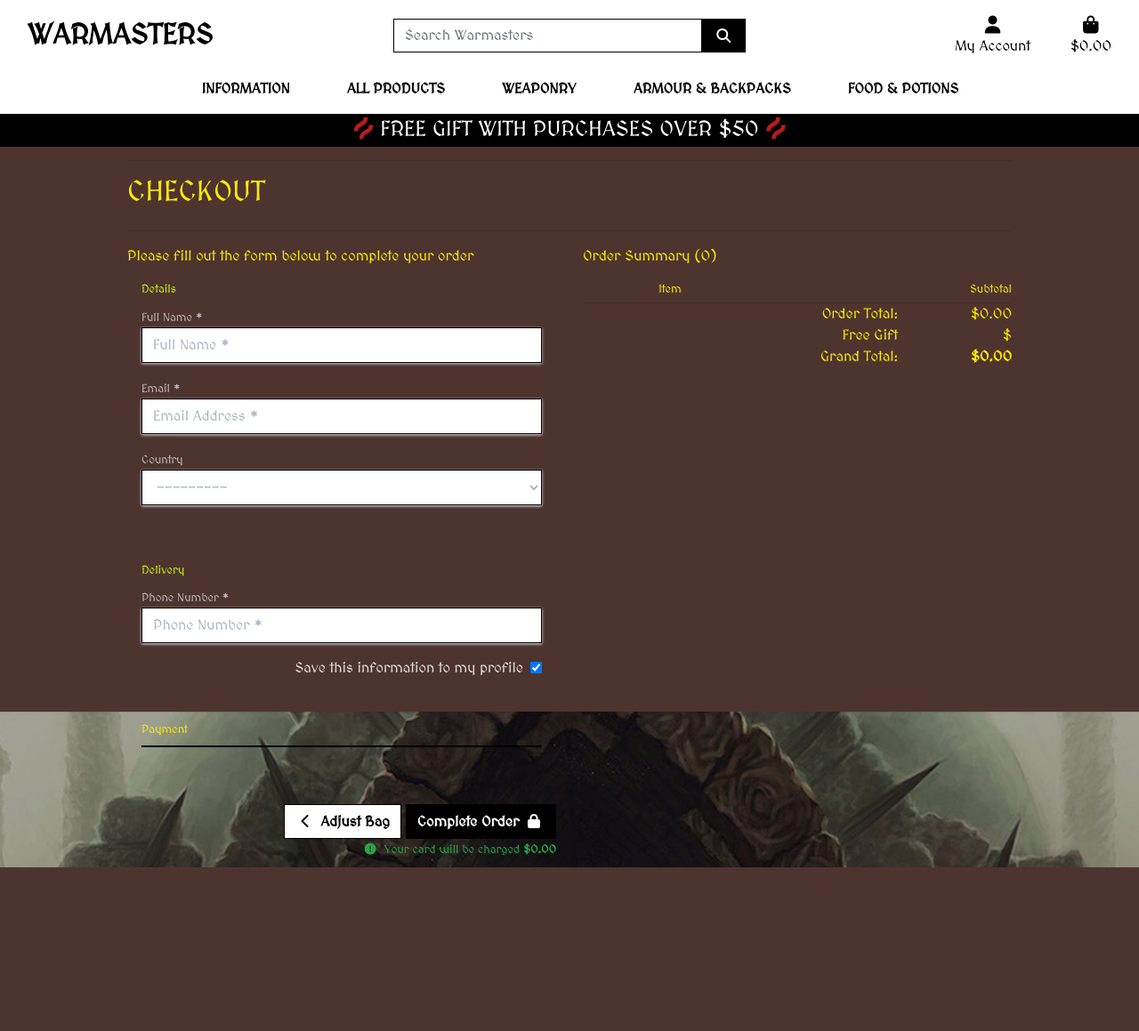
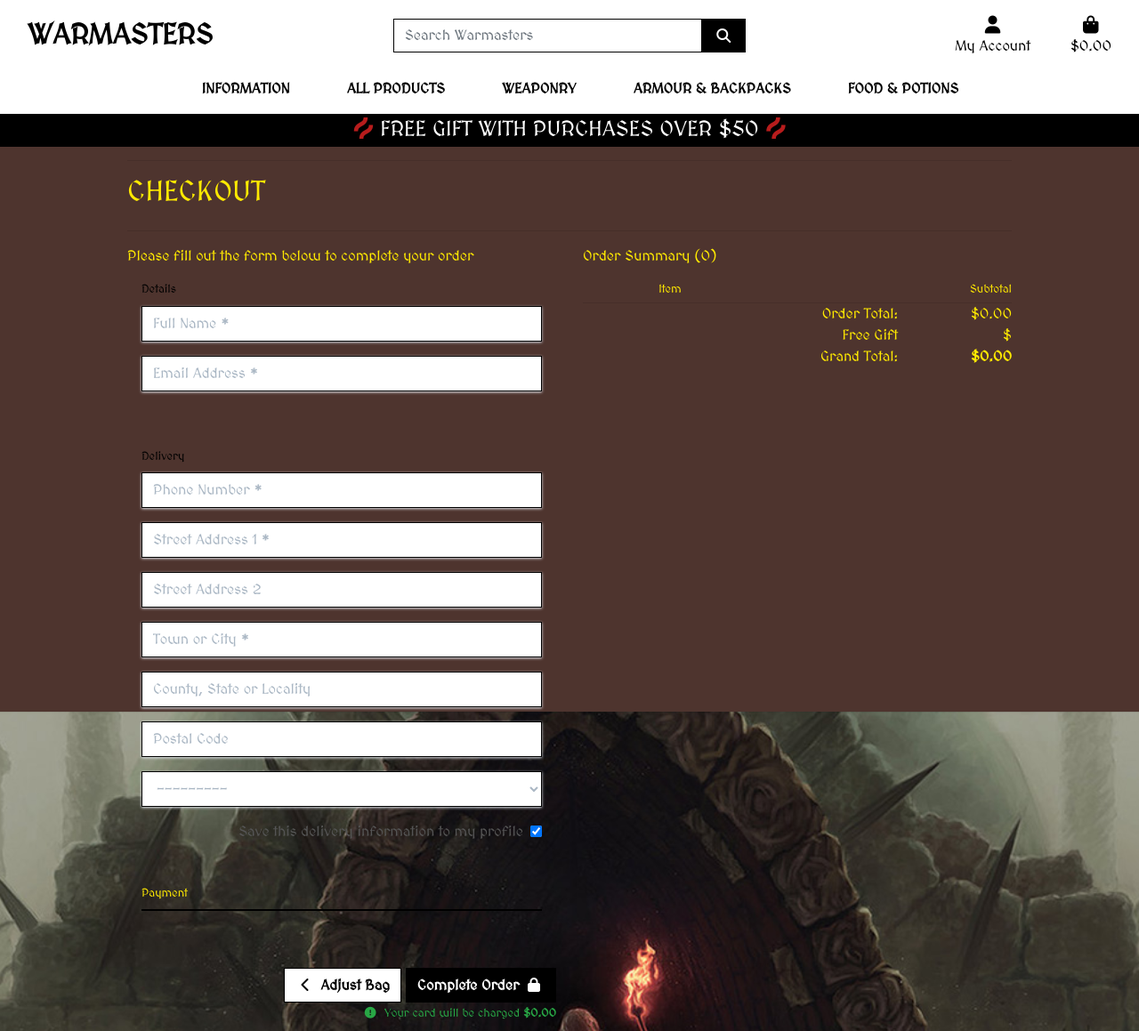
Before and after one commit to pauld0051/warmasters, a Django app: template checkout/templates/checkout/checkout.html in a window 1280 px wide. Shown: the whole page at 89% size. Before the commit the page ends 975 px from the top, so only its background shows below. Run offline with Django 3.2, Linux system fonts and the light colour scheme; the template is opened without the code that fills it: values that come from a table or form of the project are taken from there, others are empty; the visitor is signed in with stand-in values (Sample User, id 1); parts of the project's set-up code (start-up, migrations or seed data) failed here and were passed over; some libraries are stand-ins or nearby versions.

Commit message:
Reinsert all form fields as required by Stripe

```diff
--- a/checkout/forms.py
+++ b/checkout/forms.py
@@ -1,7 +1,3 @@
-"""
-Form details for checkout.
-"""
-
 from django import forms
 from .models import Order
 
@@ -10,7 +6,9 @@
     class Meta:
         model = Order
         fields = ('full_name', 'email', 'phone_number',
-                  'country',)
+                  'street_address1', 'street_address2',
+                  'town_or_city', 'postcode', 'country',
+                  'county',)
 
     def __init__(self, *args, **kwargs):
         """
@@ -22,6 +20,11 @@
             'full_name': 'Full Name',
             'email': 'Email Address',
             'phone_number': 'Phone Number',
+            'postcode': 'Postal Code',
+            'town_or_city': 'Town or City',
+            'street_address1': 'Street Address 1',
+            'street_address2': 'Street Address 2',
+            'county': 'County, State or Locality',
         }
 
         self.fields['full_name'].widget.attrs['autofocus'] = True
--- a/checkout/models.py
+++ b/checkout/models.py
@@ -15,13 +15,25 @@
 
 class Order(models.Model):
     order_number = models.CharField(max_length=32, null=False, editable=False)
-    full_name = models.CharField(max_length=50, null=False, blank=False)
     user_profile = models.ForeignKey(UserProfile, on_delete=models.SET_NULL,
                                      null=True, blank=True, related_name='orders')
+    full_name = models.CharField(max_length=50, null=False, blank=False)
     email = models.EmailField(max_length=254, null=False, blank=False)
     phone_number = models.CharField(max_length=20, null=False, blank=False)
     country = CountryField(blank_label='Country *', null=False, blank=False)
+    postcode = models.CharField(
+        max_length=20, null=True, blank=True)
+    town_or_city = models.CharField(
+        max_length=40, null=False, blank=False)
+    street_address1 = models.CharField(
+        max_length=80, null=False, blank=False)
+    street_address2 = models.CharField(
+        max_length=80, null=True, blank=True)
+    county = models.CharField(max_length=80, null=True,
+                              blank=True)
     date = models.DateTimeField(auto_now_add=True)
+    delivery_cost = models.DecimalField(
+        max_digits=6, decimal_places=2, null=False, default=0)
     order_total = models.DecimalField(
         max_digits=10, decimal_places=2, null=False, default=0)
     grand_total = models.DecimalField(
@@ -29,6 +41,7 @@
     original_bag = models.TextField(null=False, blank=False, default='')
     stripe_pid = models.CharField(
         max_length=254, null=False, blank=False, default='')
+
 
     def _generate_order_number(self):
         """
--- a/checkout/static/checkout/js/stripe_elements.js
+++ b/checkout/static/checkout/js/stripe_elements.js
@@ -62,10 +62,8 @@
   };
   var url = "/checkout/cache_checkout_data/";
 
-  $.post(url, postData)
-    .done(function () {
-      stripe
-        .confirmCardPayment(clientSecret, {
+   $.post(url, postData).done(function () {
+     stripe.confirmCardPayment(clientSecret, {
        payment_method: {
          card: card,
          billing_details: {
@@ -73,19 +71,27 @@
            phone: $.trim(form.phone_number.value),
            email: $.trim(form.email.value),
            address: {
+             line1: $.trim(form.street_address1.value),
+             line2: $.trim(form.street_address2.value),
+             city: $.trim(form.town_or_city.value),
              country: $.trim(form.country.value),
-              },
-            },
+             state: $.trim(form.county.value),
+           }
+         }
        },
        shipping: {
          name: $.trim(form.full_name.value),
          phone: $.trim(form.phone_number.value),
          address: {
+           line1: $.trim(form.street_address1.value),
+           line2: $.trim(form.street_address2.value),
+           city: $.trim(form.town_or_city.value),
            country: $.trim(form.country.value),
+           postal_code: $.trim(form.postcode.value),
+           state: $.trim(form.county.value),
+         }
        },
-          },
-        })
-        .then(function (result) {
+     }).then(function (result) {
           if (result.error) {
             var errorDiv = document.getElementById("card-errors");
             var html = `
--- a/checkout/templates/checkout/checkout.html
+++ b/checkout/templates/checkout/checkout.html
@@ -72,23 +72,25 @@
             <form action="{% url 'checkout' %}" method="POST" id="payment-form">
                 {% csrf_token %}
                 <fieldset class="rounded px-3 mb-5">
-                    <legend class="fieldset-label small text-lime px-2 w-auto">Details</legend>
-                    <small class="text-med-gray">Full Name *</small>
+                    <legend class="fieldset-label small text-black px-2 w-auto">Details</legend>
                     {{ order_form.full_name | as_crispy_field }}
-                    <small class="text-med-gray">Email *</small>
                     {{ order_form.email | as_crispy_field }}
-                    <small class="text-med-gray">Country</small>
-                    {{ order_form.country | as_crispy_field }}
                 </fieldset>
                 <fieldset class="rounded px-3 mb-5">
-                    <legend class="fieldset-label small text-lime px-2 w-auto">Delivery</legend>
-                    <small class="text-med-gray">Phone Number *</small>
+                    <legend class="fieldset-label small text-black px-2 w-auto">Delivery</legend>
                     {{ order_form.phone_number | as_crispy_field }}
+                    {{ order_form.street_address1 | as_crispy_field }}
+                    {{ order_form.street_address2 | as_crispy_field }}
+                    {{ order_form.town_or_city | as_crispy_field }}
+                    {{ order_form.county | as_crispy_field }}
+                    {{ order_form.postcode | as_crispy_field }}
+                    {{ order_form.country | as_crispy_field }}
                     <div class="form-check form-check-inline float-right mr-0">
                         {% if user.is_authenticated %}
-                        <label class="form-check-label text-lgt-gray" for="id-save-info">Save this information to my
+                        <label class="form-check-label" for="id-save-info">Save this delivery information to my
                             profile</label>
-                        <input class="form-check-input ml-2 mr-0" type="checkbox" id="id-save-info" name="save-info" checked>
+                        <input class="form-check-input ml-2 mr-0" type="checkbox" id="id-save-info" name="save-info"
+                            checked>
                         {% else %}
                         <label class="form-check-label" for="id-save-info">
                             <a class="text-info" href="{% url 'account_signup' %}">Create an account</a> or
--- a/profiles/forms.py
+++ b/profiles/forms.py
@@ -20,6 +20,11 @@
         super().__init__(*args, **kwargs)
         placeholders = {
             'default_phone_number': 'Phone Number',
+            'default_postcode': 'Postal Code',
+            'default_town_or_city': 'Town or City',
+            'default_street_address1': 'Street Address 1',
+            'default_street_address2': 'Street Address 2',
+            'default_county': 'County, State or Locality',
         }
 
         self.fields['default_phone_number'].widget.attrs['autofocus'] = True
--- a/profiles/models.py
+++ b/profiles/models.py
@@ -19,6 +19,14 @@
     user = models.OneToOneField(User, on_delete=models.CASCADE)
     default_phone_number = models.CharField(
         max_length=20, null=True, blank=True)
+    default_street_address1 = models.CharField(
+        max_length=80, null=True, blank=True)
+    default_street_address2 = models.CharField(
+        max_length=80, null=True, blank=True)
+    default_town_or_city = models.CharField(
+        max_length=40, null=True, blank=True)
+    default_county = models.CharField(max_length=80, null=True, blank=True)
+    default_postcode = models.CharField(max_length=20, null=True, blank=True)
     default_country = CountryField(
         blank_label='Country', null=True, blank=True)
 
```
Also changed, not shown: checkout/views.py (+15 -0 lines), checkout/webhook_handler.py (+23 -7 lines), checkout/migrations/0011_auto_20210430_2307.py (added), checkout/migrations/0012_auto_20210430_2332.py (added), media/morning-star.jpg (deleted), profiles/migrations/0002_auto_20210430_2310.py (added). Lines whose indentation alone changed are shown as unchanged.
